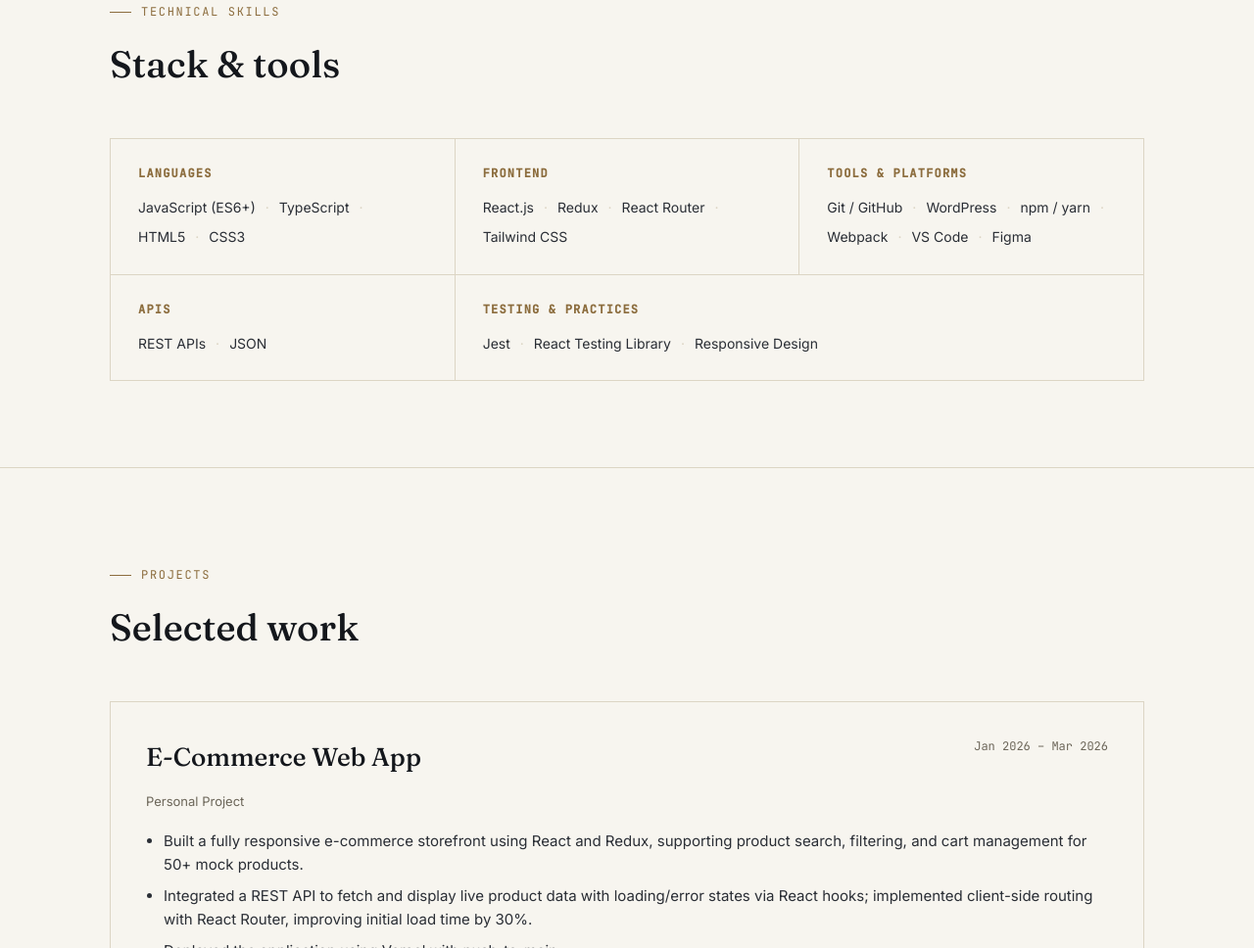
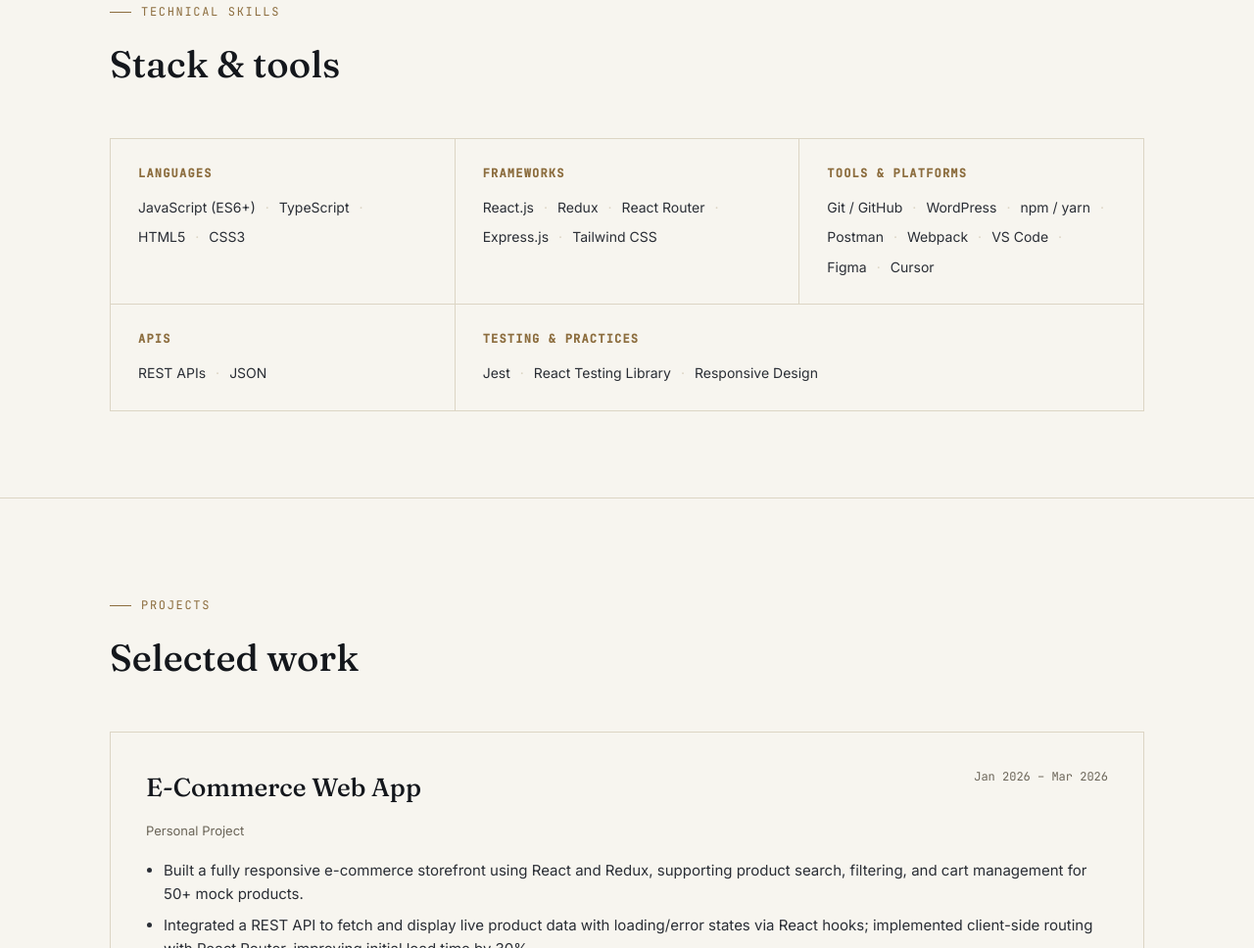
Before and after one commit to ranjithparthipan41-cyber/Portfolio, a plain HTML site: page index.html in a window 1280 px wide. Shown: the part 1620-2588 px from the top of the page at 98% size. Drawn offline with Linux system fonts and the light colour scheme.

Commit message:
Update index.html

```diff
--- a/index.html
+++ b/index.html
@@ -106,14 +106,14 @@
           </ul>
         </div>
         <div class="skill-cell">
-          <h3>Frontend</h3>
+          <h3>Frameworks</h3>
           <ul>
-            <li>React.js</li><li>Redux</li><li>React Router</li><li>Tailwind CSS</li>
+            <li>React.js</li><li>Redux</li><li>React Router</li><li>Express.js</li><li>Tailwind CSS</li>
         </div>
         <div class="skill-cell">
           <h3>Tools & Platforms</h3>
           <ul>
-            <li>Git / GitHub</li><li>WordPress</li><li>npm / yarn</li><li>Webpack</li><li>VS Code</li><li>Figma</li>
+            <li>Git / GitHub</li><li>WordPress</li><li>npm / yarn</li><li>Postman<li>Webpack</li><li>VS Code</li><li>Figma</li><li>Cursor</li>
           </ul>
         </div>
         <div class="skill-cell">
```
